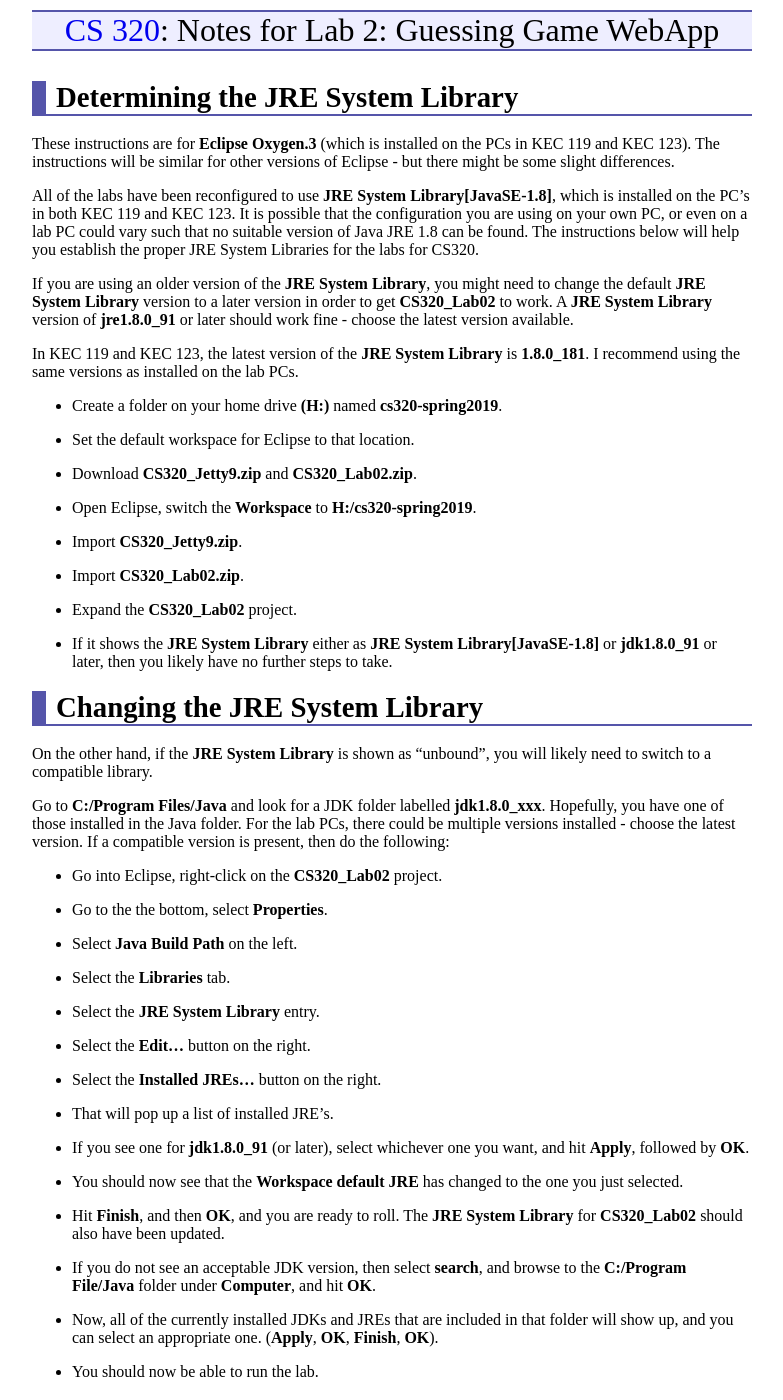
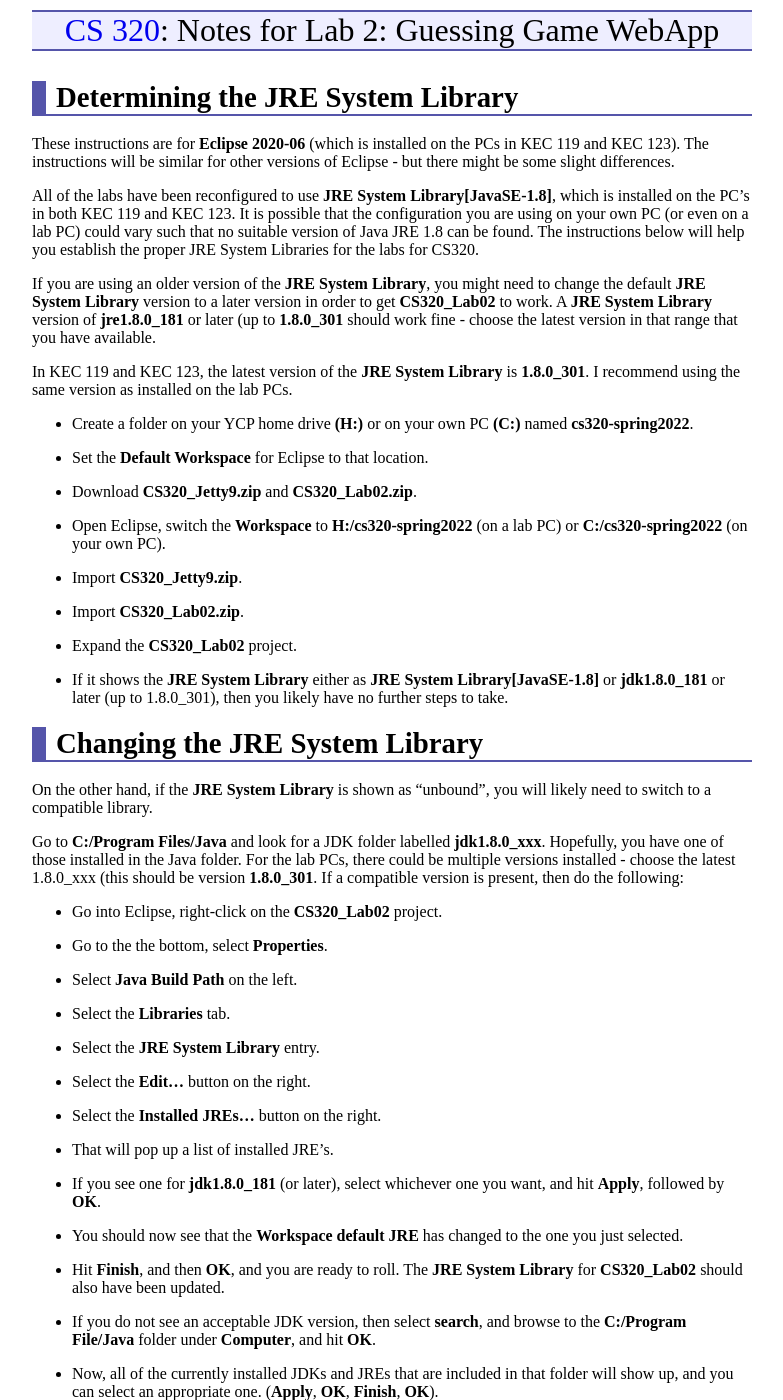
Before and after one commit to ycpcs/cs320-spring2022, a Jekyll site: the page built from labs/lab02_notes.md, in a window 1280 px wide and 1400 px high. Shown: the whole window, without its empty margins (248-1031 px from the left). Built offline with Jekyll 4.4.1, drawn with Linux system fonts in a browser that asks for light colours; some of the changed text lies outside the part shown.

Commit message:
updated Lab02 instructions for installing Java

```diff
--- a/labs/lab02_notes.md
+++ b/labs/lab02_notes.md
@@ -6,21 +6,21 @@ title: "Notes for Lab 2: Guessing Game WebApp"
 Determining the JRE System Library
 ===============
 
-These instructions are for **Eclipse Oxygen.3** (which is installed on the PCs in KEC 119 and KEC 123).  The instructions will be similar for other versions of Eclipse - but there might be some slight differences.
+These instructions are for **Eclipse 2020-06** (which is installed on the PCs in KEC 119 and KEC 123).  The instructions will be similar for other versions of Eclipse - but there might be some slight differences.
 
-All of the labs have been reconfigured to use **JRE System Library[JavaSE-1.8]**, which is installed on the PC's in both KEC 119 and KEC 123.  It is possible that the configuration you are using on your own PC, or even on a lab PC could vary such that no suitable version of Java JRE 1.8 can be found.  The instructions below will help you establish the proper JRE System Libraries for the labs for CS320.
+All of the labs have been reconfigured to use **JRE System Library[JavaSE-1.8]**, which is installed on the PC's in both KEC 119 and KEC 123.  It is possible that the configuration you are using on your own PC (or even on a lab PC) could vary such that no suitable version of Java JRE 1.8 can be found.  The instructions below will help you establish the proper JRE System Libraries for the labs for CS320.
 
-If you are using an older version of the **JRE System Library**, you might need to change the default **JRE System Library** version to a later version in order to get **CS320\_Lab02** to work.  A **JRE System Library** version of **jre1.8.0\_91** or later should work fine - choose the latest version available.
+If you are using an older version of the **JRE System Library**, you might need to change the default **JRE System Library** version to a later version in order to get **CS320\_Lab02** to work.  A **JRE System Library** version of **jre1.8.0\_181** or later (up to **1.8.0\_301** should work fine - choose the latest version in that range that you have available.
 
-In KEC 119 and KEC 123, the latest version of the **JRE System Library** is **1.8.0\_181**.  I recommend using the same versions as installed on the lab PCs.
+In KEC 119 and KEC 123, the latest version of the **JRE System Library** is **1.8.0\_301**.  I recommend using the same version as installed on the lab PCs.
 
-* Create a folder on your home drive **(H:)** named **cs320-spring2019**.
+* Create a folder on your YCP home drive **(H:)** or on your own PC **(C:)** named **cs320-spring2022**.
 
-* Set the default workspace for Eclipse to that location.
+* Set the **Default Workspace** for Eclipse to that location.
 
 * Download **CS320\_Jetty9.zip** and **CS320\_Lab02.zip**.
 
-* Open Eclipse, switch the **Workspace** to **H:/cs320-spring2019**.
+* Open Eclipse, switch the **Workspace** to **H:/cs320-spring2022** (on a lab PC) or **C:/cs320-spring2022** (on your own PC).
 
 * Import **CS320\_Jetty9.zip**.
 
@@ -28,14 +28,14 @@ In KEC 119 and KEC 123, the latest version of the **JRE System Library** is **1.
 
 * Expand the **CS320_Lab02** project.
 
-* If it shows the **JRE System Library** either as **JRE System Library[JavaSE-1.8]** or **jdk1.8.0\_91** or later, then you likely have no further steps to take.
+* If it shows the **JRE System Library** either as **JRE System Library[JavaSE-1.8]** or **jdk1.8.0\_181** or later (up to 1.8.0\_301), then you likely have no further steps to take.
 
 Changing the JRE System Library
 =========
 
 On the other hand, if the **JRE System Library** is shown as "unbound", you will likely need to switch to a compatible library.
 
-Go to **C:/Program Files/Java** and look for a JDK folder labelled **jdk1.8.0\_xxx**.  Hopefully, you have one of those installed in the Java folder.  For the lab PCs, there could be multiple versions installed - choose the latest version.  If a compatible version is present, then do the following:
+Go to **C:/Program Files/Java** and look for a JDK folder labelled **jdk1.8.0\_xxx**.  Hopefully, you have one of those installed in the Java folder.  For the lab PCs, there could be multiple versions installed - choose the latest 1.8.0\_xxx  (this should be version **1.8.0\_301**.  If a compatible version is present, then do the following:
 
 * Go into Eclipse, right-click on the **CS320\_Lab02** project.
 
@@ -53,7 +53,7 @@ Go to **C:/Program Files/Java** and look for a JDK folder labelled **jdk1.8.0\_x
 
 * That will pop up a list of installed JRE's.
 
-* If you see one for **jdk1.8.0\_91** (or later), select whichever one you want, and hit **Apply**, followed by **OK**.
+* If you see one for **jdk1.8.0\_181** (or later), select whichever one you want, and hit **Apply**, followed by **OK**.
 
 * You should now see that the **Workspace default JRE** has changed to the one you just selected.
 
@@ -70,15 +70,15 @@ Installing a new JDK from Oracle
 
 If you do not find an acceptable JDK installed on your computer, you'll have to install one from this location:
 
-[Oracle Java SE 8 Downloads](http://www.oracle.com/technetwork/java/javase/downloads/java-archive-javase8-2177648.html)
+[Oracle Java SE 8 Downloads](https://www.oracle.com/java/technologies/javase/javase8u211-later-archive-downloads.html)
 
 Create a free Oracle account and then download and install the appropriate version for your Eclipse/java installation - the 64-bit version will show up in **C:/Program Files/Java**, and then you can select it as described above.
 
-* Select **Java SE Development Kit 8u91** or later - select the latest one available.
+* Scroll down to **Java SE Development Kit 8u301**.
 
-* Now select the appropriate file to download - you want the SDK.  For Windows 64-bit, that will be **jdk-8591-windows-x64.exe** or **later**.
+* Now select the appropriate file to download for your operating system.  For Windows-64bit, that will be the Windows x64 Installer: **jdk-8u301-windows-x64.exe**.
 
-* Download the file - it is 180MB, it could take a while to download.
+* Download the file - it is 169.5MB, it could take a few moments to download.
 
 * Run the executable - it will bring up the installer.  By default, it will install to the **C:/Program Files/Java** folder.  It will install both the JDK and the JRE at that location.
 
@@ -89,8 +89,8 @@ Other Issues
 =========
 There are some other issues that have been popping up with **CS320\_Lab02**.
 
-* For some unknown reason, the **CS320\_Lab02.zip** file might be protected, and Eclipse won't let you import it.  Let me know if this continues to happen - I think this is fixed with the latest ZIP file.
+* For some unknown reason, the **CS320\_Lab02.zip** file might be protected, and Eclipse won't let you import it.  Let me know if this continues to happen - I think this is fixed with the latest ZIP file.  You may need to log all users off the lab PC you are working on before proceeding.
 
-* When you start Eclipse on the lab PCs, Windows will likely warn you about running a program that was downloaded from the Internet.  You can ignore this and move on.
+* When you start Eclipse on the lab PCs, Windows might warn you about running a program that was downloaded from the Internet.  You can ignore this and move on.
 
-* When you go to run **main()** in the **CS320\_Lab02** project, you may get a Windows Firewall warning.  You can hit **Cancel** and the lab will work.
+* When you go to run **main()** in the **CS320\_Lab02** project, you mmight get a Windows Firewall warning.  You can hit **Cancel** and the lab will work.
```
Also changed, not shown: 1 other file.
